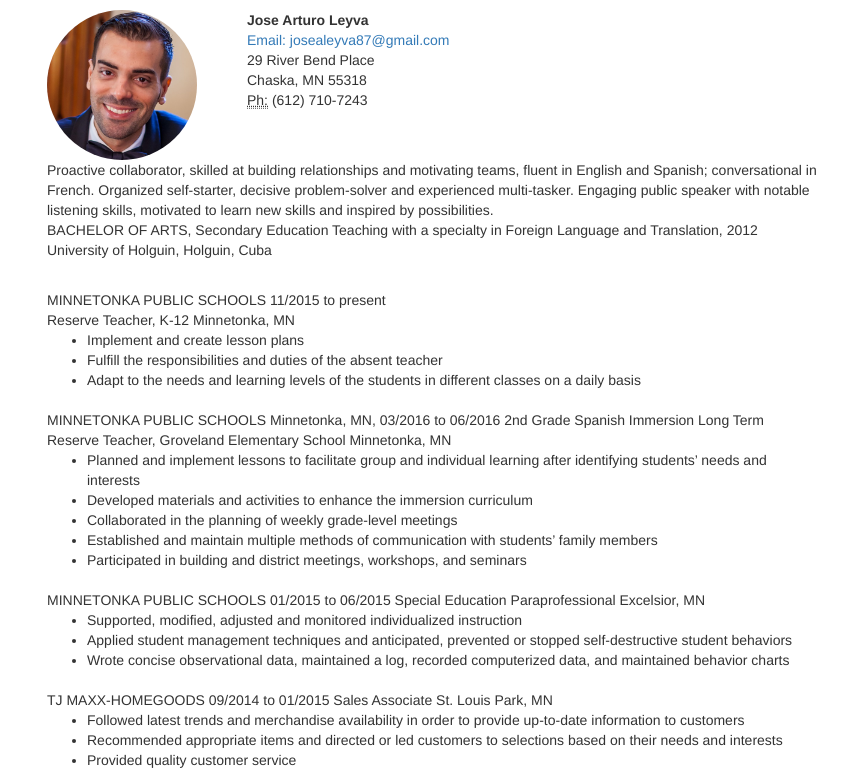
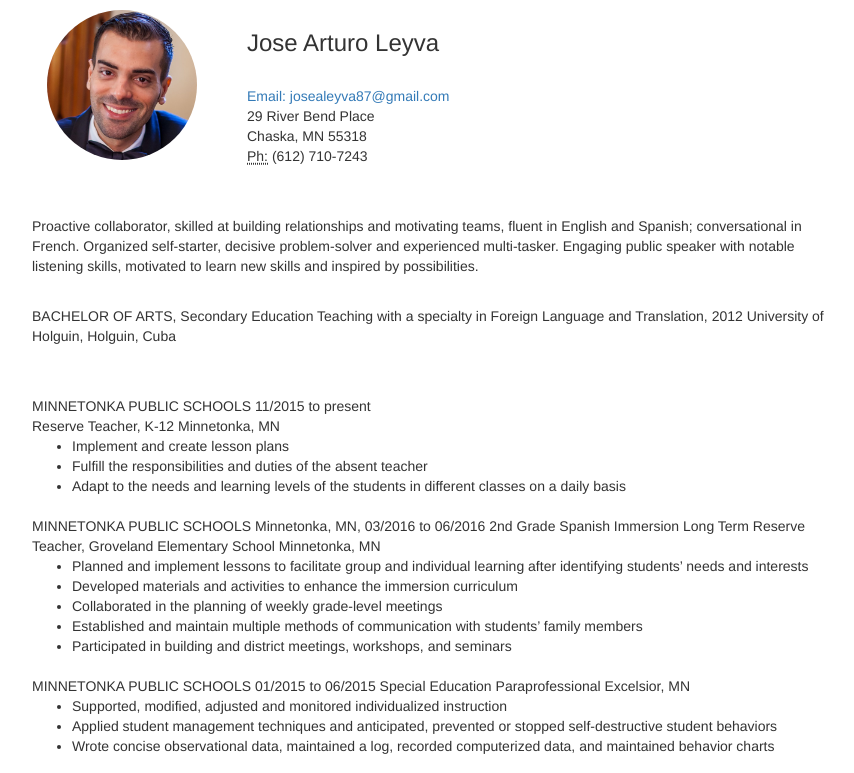
Before and after one commit to aleleyva10/leoleyva.github.io, a plain HTML site: page index.html in a window 1280 px wide. Shown: the top 773 px of the page, without its empty margins (208-1062 px from the left). Drawn offline with nearby package versions, Linux system fonts and the light colour scheme.

Commit message:
Style changes

```diff
--- a/index.html
+++ b/index.html
@@ -26,9 +26,9 @@
          <div  class="col-xs-9">
 
             <address>
-                <strong>
+                <h3>
                             Jose Arturo Leyva
-                </strong>
+                </h3>
                 <br />
                 <a href="mailto:josealeyva87+prime@gmail.com">Email: josealeyva87@gmail.com</a>
                 <br />
@@ -39,12 +39,12 @@
             </div>
     </div>
 
-        <div id="skills-summary">
+        <div id="skills-summary" class="row">
 
 Proactive collaborator, skilled at building relationships and motivating teams, fluent in English and Spanish; conversational in French.  Organized self-starter, decisive problem-solver and experienced multi-tasker. Engaging public speaker with notable listening skills, motivated to learn new skills and inspired by possibilities.
         </div>
 
-        <div id="education">
+        <div id="education" class="row">
 BACHELOR OF ARTS, Secondary Education Teaching with a specialty in Foreign Language and Translation, 2012
 University of Holguin, Holguin, Cuba
         </div>
@@ -52,7 +52,7 @@ University of Holguin, Holguin, Cuba
 
 
 
-        <div id="experience" >
+        <div id="experience" class="row" >
             <div class="exp">
                 MINNETONKA PUBLIC SCHOOLS	11/2015 to present <br />
                 Reserve Teacher, K-12	Minnetonka, MN
--- a/style.css
+++ b/style.css
@@ -12,8 +12,9 @@
     margin-top: 10px;
 }
 
-#experience {
+#experience, #skills-summary, #education {
     margin-top: 30px;
+    /*border-top: 1px solid #000000;*/
 }
 
 .exp {
```
